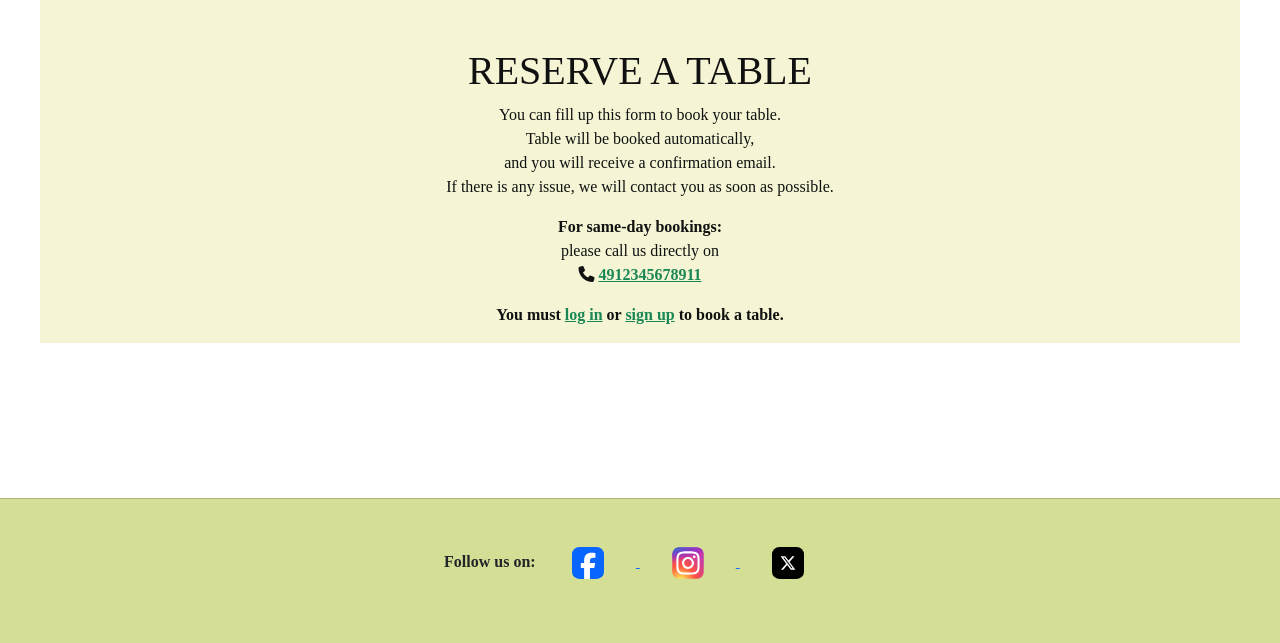
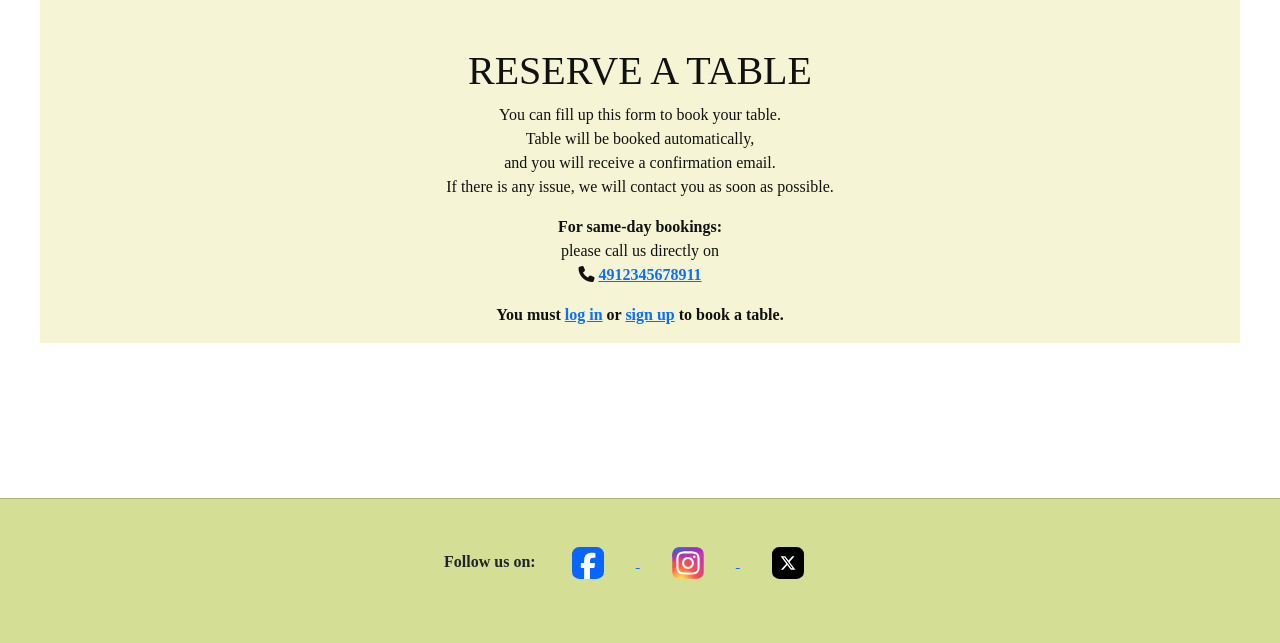
Before and after one commit to Niraja85/The-Olive-Green, a Django app: page /booking/ in a window 1280 px wide. Shown: the part 157-800 px from the top of the page. Run offline with Django 5.2, Linux system fonts and the light colour scheme; some libraries are stand-ins or nearby versions.

Commit message:
Adjusted color contrast for links again to improve accessibility

```diff
--- a/booking/templates/booking/booking.html
+++ b/booking/templates/booking/booking.html
@@ -30,12 +30,12 @@
             and you will receive a confirmation email. <br>
             If there is any issue, we will contact you as soon as possible.</p>
         <p><strong>For same-day bookings:</strong><br> please call us directly on <br>
-            <i class="fa-solid fa-phone"></i> <a class="text-success fw-bold" href="tel:4912345678911">4912345678911</a></p>
+            <i class="fa-solid fa-phone"></i> <a class="text-primary fw-bold" href="tel:4912345678911">4912345678911</a></p>
 
         {% if not user.is_authenticated %}
         <p class="text-center fw-bold">
-            You must <a class="text-success" href="{{ login_url }}">log in</a> or
-            <a class="text-success" href="{{ signup_url }}">sign up</a> to book a table.
+            You must <a class="text-primary fw-bold" href="{{ login_url }}">log in</a> or
+            <a class="text-primary fw-bold" href="{{ signup_url }}">sign up</a> to book a table.
         </p>
         {% endif %}
     </div>
--- a/home/templates/home/index.html
+++ b/home/templates/home/index.html
@@ -36,8 +36,8 @@
             Located in the vibrant Hauptmarkt, Nuremberg, with a produce-led menu, that celebrated Italian ingredients.<br>
             The Olive Green, 42 Olive Street, <br>
             Nuremberg 123654 <br>
-            <i class="fa-solid fa-phone"></i> <a href="tel:4912345678911">4912 345 678911</a> <br>
-            <i class="fa-solid fa-envelope"></i> <a href="mailto:sendtoolivegreen.com">send@theolivegreen.com</a></p>
+            <i class="fa-solid fa-phone"></i> <a class="fw-bold" href="tel:4912345678911">4912 345 678911</a> <br>
+            <i class="fa-solid fa-envelope"></i> <a class="fw-bold" href="mailto:sendtoolivegreen.com">send@theolivegreen.com</a></p>
           <a href="{% url 'booking' %}" class="btn btn-primary">Reserve a Table</a>
         </div>
       </div>
--- a/static/css/base.css
+++ b/static/css/base.css
@@ -115,7 +115,7 @@ footer {
 }
 
 .get-in-touch-card-body a {
-    color: orangered;
+    color: #341C02;
 }
 .get-in-touch-card-body a.btn {
     color: white;
```
